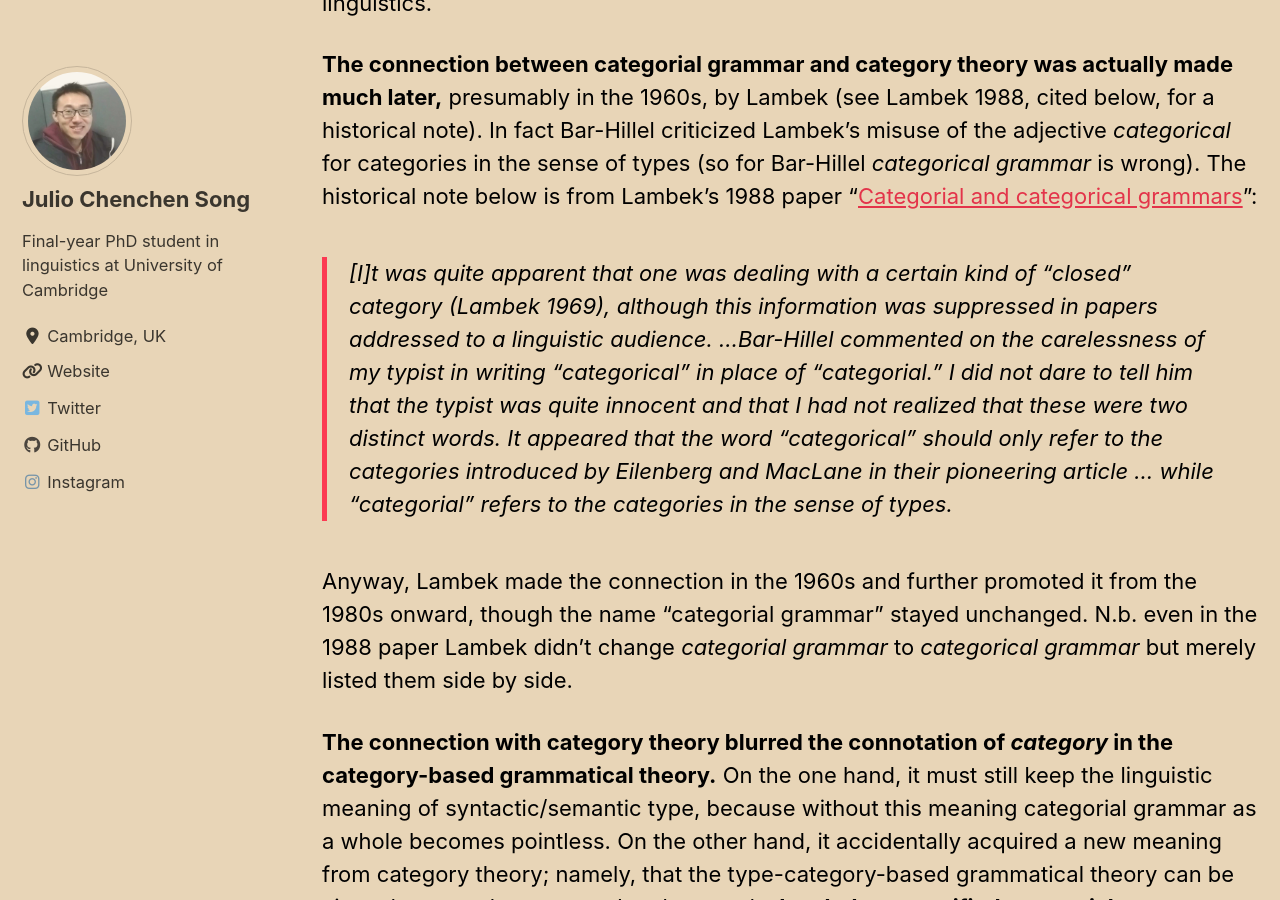
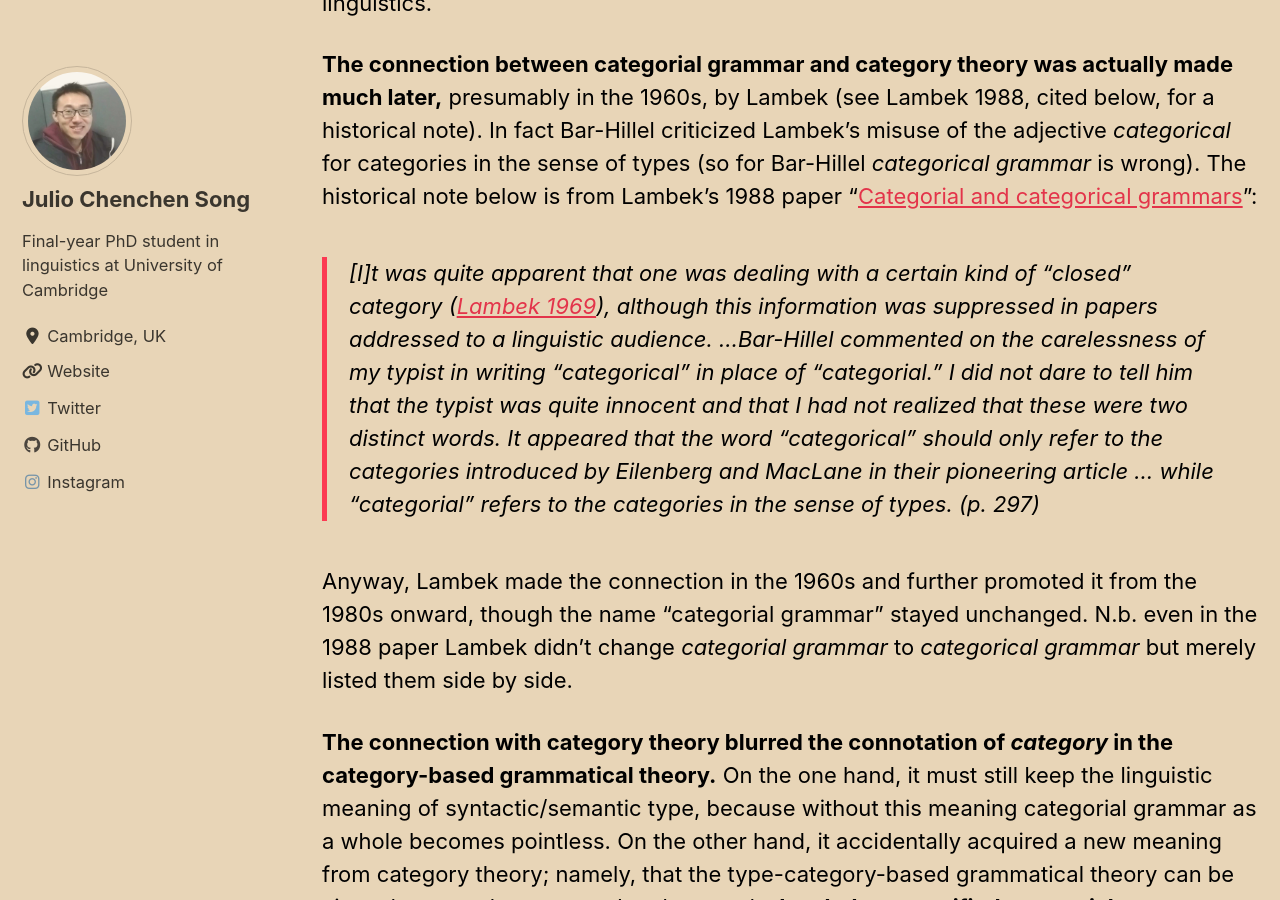
Before and after one commit to juliosong/blog, a Jekyll site: the page built from _posts/2019-08-22-category-theory-notes-3.md, in a window 1280 px wide and 900 px high, scrolled down 3091 px. Built offline with Jekyll 4.4.1, drawn with Linux system fonts in a browser that asks for light colours; cached includes are drawn as plain includes; nearby versions of some CDN libraries; some web fonts are replaced; comment, search, counter and statistics services are not loaded.

Commit message:
corrected a few typos in ct notes 3 and 4

```diff
--- a/_posts/2019-08-22-category-theory-notes-3.md
+++ b/_posts/2019-08-22-category-theory-notes-3.md
@@ -48,7 +48,7 @@ The answer is either A or B depending on the context. **Categorial grammar in it
 Both Ajdukiewicz (1935) and Bar-Hillel (1953) define _categories_ in a conventional linguistic way, which are called "semantic categories" by the former and "syntactic/type categories" by the latter. There are basic categories like noun and sentence as well as complex categories like verb and modifier. These categories have nothing to do with category theory and take the adjective form _categorial_ following the standard practice in linguistics.
 
 **The connection between categorial grammar and category theory was actually made much later,** presumably in the 1960s, by Lambek (see Lambek 1988, cited below, for a historical note). In fact Bar-Hillel criticized Lambek's misuse of the adjective _categorical_ for categories in the sense of types (so for Bar-Hillel _categorical grammar_ is wrong). The historical note below is from Lambek's 1988 paper "[Categorial and categorical grammars](https://link.springer.com/chapter/10.1007/978-94-015-6878-4_11)":
->[I]t was quite apparent that one was dealing with a certain kind of "closed" category (Lambek 1969), although this information was suppressed in papers addressed to a linguistic audience. ...Bar-Hillel commented on the carelessness of my typist in writing "categorical" in place of "categorial." I did not dare to tell him that the typist was quite innocent and that I had not realized that these were two distinct words. It appeared that the word "categorical" should only refer to the categories introduced by Eilenberg and MacLane in their pioneering article ... while "categorial" refers to the categories in the sense of types.
+>[I]t was quite apparent that one was dealing with a certain kind of "closed" category ([Lambek 1969](https://link.springer.com/content/pdf/10.1007/BFb0079385.pdf)), although this information was suppressed in papers addressed to a linguistic audience. ...Bar-Hillel commented on the carelessness of my typist in writing "categorical" in place of "categorial." I did not dare to tell him that the typist was quite innocent and that I had not realized that these were two distinct words. It appeared that the word "categorical" should only refer to the categories introduced by Eilenberg and MacLane in their pioneering article ... while "categorial" refers to the categories in the sense of types. (p.&nbsp;297)
 
 Anyway, Lambek made the connection in the 1960s and further promoted it from the 1980s onward, though the name "categorial grammar" stayed unchanged. N.b. even in the 1988 paper Lambek didn't change _categorial grammar_ to _categorical grammar_ but merely listed them side by side.
 
```
Also changed, not shown: _posts/2019-08-21-category-theory-notes-2.md (+1 -1 lines), _posts/2019-08-24-category-theory-notes-4.md (+2 -2 lines).
